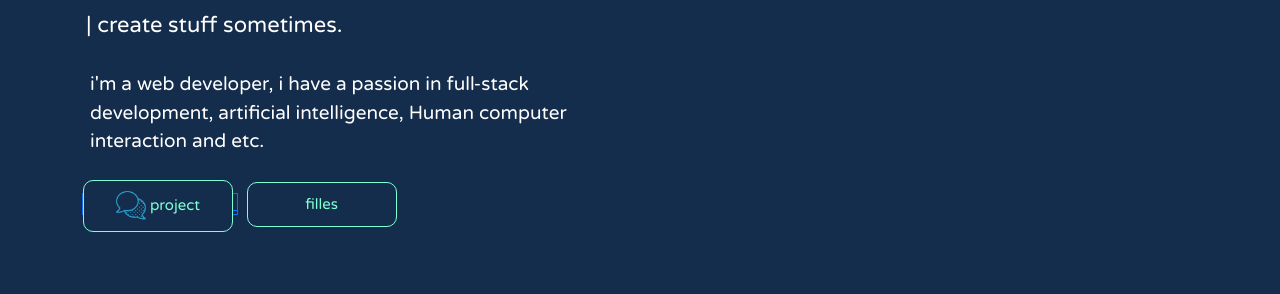
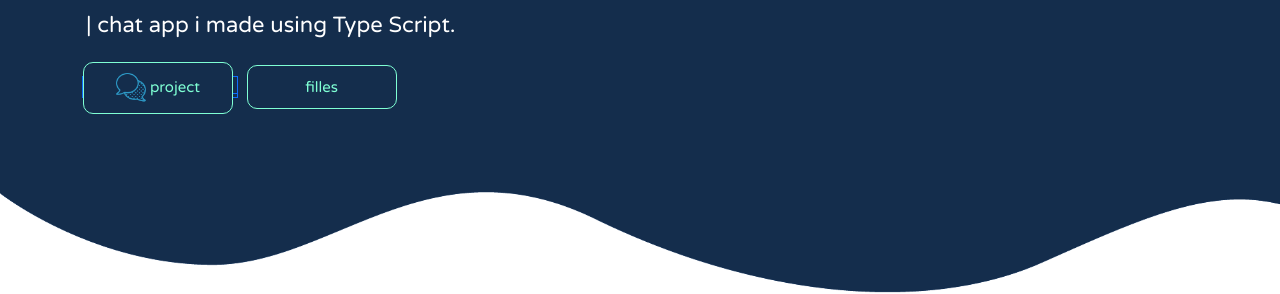
Before and after one commit to alicetalhami/JavaScript-project, a plain HTML site: page chatApppage.html in a window 1280 px wide. Shown: the part 288-582 px from the top of the page. Drawn offline with nearby package versions, Linux system fonts and the light colour scheme; files whose address does not match are found by name.

Commit message:
final js project

```diff
--- a/chatApppage.html
+++ b/chatApppage.html
@@ -43,9 +43,8 @@
     <span class="box">
   <h1 class="main-title"><span class="name-color">chat </span> APP</h1>
 </span>
-  <p class="p-1"> | create stuff sometimes.</p>
+  <p class="p-1"> | chat app i made using Type Script.</p>
 
-  <p class="p-2"> i'm  a web developer, i have a passion in full-stack development, artificial intelligence, Human computer interaction and etc. </p>
 
 
   <a href="project6(chatAPP)/chat.html" class="intro-button">
```
Also changed, not shown: index.html (+1 -1 lines), memorypage.html (+1 -1 lines).
